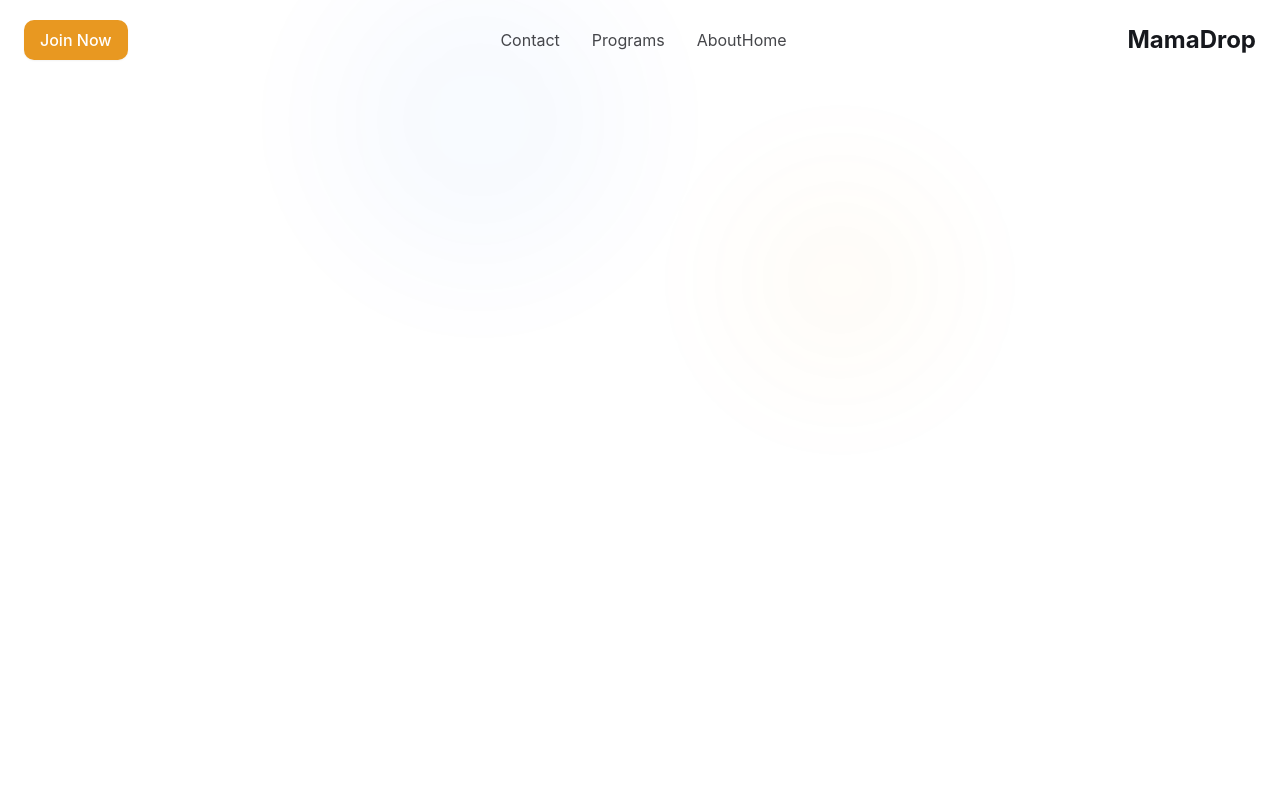
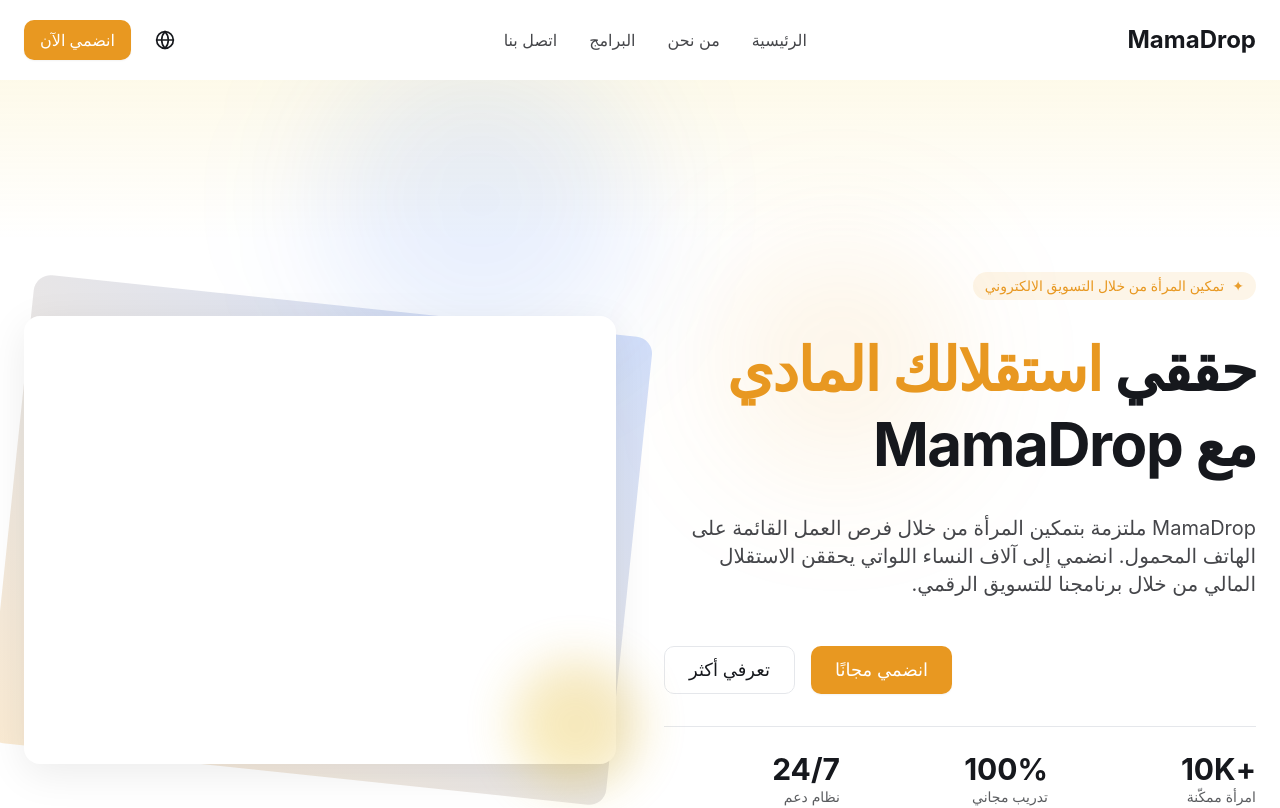
Before and after one commit to befreelikayna/empowerwave-mamdrop, a React (Vite) app: page / in a window 1280 px wide. Shown: the top 808 px of the page. Built offline with nearby package versions, Linux system fonts and the light colour scheme.

Commit message:
Translate to Arabic and fix scrolling
Translate the website to Arabic and address content hiding issues during scrolling.

```diff
--- a/src/components/Footer.tsx
+++ b/src/components/Footer.tsx
@@ -12,8 +12,8 @@ const Footer = () => {
             <Link to="/" className="inline-block mb-6">
               <span className="text-2xl font-bold">MamaDrop</span>
             </Link>
-            <p className="text-foreground/70 mb-6 max-w-xs">
-              Empowering women through digital marketing opportunities, creating financial independence from the comfort of home.
+            <p className="text-foreground/70 mb-6 max-w-xs text-right">
+              تمكين النساء من خلال فرص التسويق الرقمي، وخلق الاستقلال المالي من راحة المنزل.
             </p>
             <div className="flex space-x-4">
               <a href="#" className="w-10 h-10 rounded-full bg-foreground/5 flex items-center justify-center text-foreground/70 hover:bg-primary/10 hover:text-primary transition-colors">
@@ -32,65 +32,65 @@ const Footer = () => {
           </div>
 
           <div>
-            <h3 className="text-lg font-semibold mb-6">Quick Links</h3>
-            <ul className="space-y-4">
+            <h3 className="text-lg font-semibold mb-6 text-right">روابط سريعة</h3>
+            <ul className="space-y-4 text-right">
               <li>
-                <Link to="/" className="text-foreground/70 hover:text-primary transition-colors">Home</Link>
+                <Link to="/" className="text-foreground/70 hover:text-primary transition-colors">الرئيسية</Link>
               </li>
               <li>
-                <Link to="/about" className="text-foreground/70 hover:text-primary transition-colors">About Us</Link>
+                <Link to="/about" className="text-foreground/70 hover:text-primary transition-colors">من نحن</Link>
               </li>
               <li>
-                <Link to="/programs" className="text-foreground/70 hover:text-primary transition-colors">Programs</Link>
+                <Link to="/programs" className="text-foreground/70 hover:text-primary transition-colors">البرامج</Link>
               </li>
               <li>
-                <Link to="/testimonials" className="text-foreground/70 hover:text-primary transition-colors">Success Stories</Link>
+                <Link to="/testimonials" className="text-foreground/70 hover:text-primary transition-colors">قصص النجاح</Link>
               </li>
               <li>
-                <Link to="/contact" className="text-foreground/70 hover:text-primary transition-colors">Contact</Link>
+                <Link to="/contact" className="text-foreground/70 hover:text-primary transition-colors">اتصل بنا</Link>
               </li>
             </ul>
           </div>
 
           <div>
-            <h3 className="text-lg font-semibold mb-6">Programs</h3>
-            <ul className="space-y-4">
+            <h3 className="text-lg font-semibold mb-6 text-right">البرامج</h3>
+            <ul className="space-y-4 text-right">
               <li>
-                <Link to="/digital-marketing" className="text-foreground/70 hover:text-primary transition-colors">Digital Marketing</Link>
+                <Link to="/digital-marketing" className="text-foreground/70 hover:text-primary transition-colors">التسويق الرقمي</Link>
               </li>
               <li>
-                <Link to="/affiliate-program" className="text-foreground/70 hover:text-primary transition-colors">Affiliate Program</Link>
+                <Link to="/affiliate-program" className="text-foreground/70 hover:text-primary transition-colors">برنامج التسويق بالعمولة</Link>
               </li>
               <li>
-                <Link to="/workshops" className="text-foreground/70 hover:text-primary transition-colors">Free Workshops</Link>
+                <Link to="/workshops" className="text-foreground/70 hover:text-primary transition-colors">ورش عمل مجانية</Link>
               </li>
               <li>
-                <Link to="/mentorship" className="text-foreground/70 hover:text-primary transition-colors">Mentorship</Link>
+                <Link to="/mentorship" className="text-foreground/70 hover:text-primary transition-colors">التوجيه والإرشاد</Link>
               </li>
               <li>
-                <Link to="/community" className="text-foreground/70 hover:text-primary transition-colors">Community</Link>
+                <Link to="/community" className="text-foreground/70 hover:text-primary transition-colors">المجتمع</Link>
               </li>
             </ul>
           </div>
 
           <div>
-            <h3 className="text-lg font-semibold mb-6">Contact Us</h3>
-            <ul className="space-y-4 text-foreground/70">
-              <li>Marrakech, Morocco</li>
+            <h3 className="text-lg font-semibold mb-6 text-right">اتصل بنا</h3>
+            <ul className="space-y-4 text-foreground/70 text-right">
+              <li>مراكش، المغرب</li>
               <li>info@mamadrop.com</li>
-              <li>+212 5XX-XXXXXX</li>
+              <li dir="ltr">+212 5XX-XXXXXX</li>
             </ul>
           </div>
         </div>
 
         <div className="border-t border-border pt-8 flex flex-col md:flex-row justify-between items-center">
           <p className="text-foreground/60 text-sm mb-4 md:mb-0">
-            © {new Date().getFullYear()} MamaDrop. All rights reserved.
+            © {new Date().getFullYear()} MamaDrop. جميع الحقوق محفوظة.
           </p>
           <div className="flex space-x-6 text-sm">
-            <Link to="/privacy" className="text-foreground/60 hover:text-primary transition-colors">Privacy Policy</Link>
-            <Link to="/terms" className="text-foreground/60 hover:text-primary transition-colors">Terms of Service</Link>
-            <Link to="/cookies" className="text-foreground/60 hover:text-primary transition-colors">Cookie Policy</Link>
+            <Link to="/privacy" className="text-foreground/60 hover:text-primary transition-colors">سياسة الخصوصية</Link>
+            <Link to="/terms" className="text-foreground/60 hover:text-primary transition-colors">شروط الخدمة</Link>
+            <Link to="/cookies" className="text-foreground/60 hover:text-primary transition-colors">سياسة ملفات تعريف الارتباط</Link>
           </div>
         </div>
       </div>
--- a/src/components/Hero.tsx
+++ b/src/components/Hero.tsx
@@ -69,7 +69,7 @@ const Hero = () => {
             <div className="relative rounded-2xl overflow-hidden shadow-elevated bg-white p-2">
               <img
                 ref={imageRef}
-                src="/lovable-uploads/955f22d1-c65c-4eaa-9d73-5a9d8e492b32.png"
+                src="/lovable-uploads/ca850c3c-d8c0-4081-ab36-bb4af5e83d9a.png"
                 alt="تمكين المرأة من خلال التسويق الرقمي"
                 className="w-full h-auto object-cover opacity-0 transition-opacity"
                 style={{ aspectRatio: "4/3" }}
--- a/src/components/Navbar.tsx
+++ b/src/components/Navbar.tsx
@@ -1,7 +1,7 @@
 
 import React, { useState, useEffect } from 'react';
 import { Link } from 'react-router-dom';
-import { Menu, X, ShoppingBag } from 'lucide-react';
+import { Menu, X, Globe } from 'lucide-react';
 import Button from './common/Button';
 
 const Navbar = () => {
@@ -44,34 +44,41 @@ const Navbar = () => {
               to="/"
               className="text-foreground/80 hover:text-foreground transition-colors"
             >
-              Home
+              الرئيسية
             </Link>
             <Link
               to="/about"
               className="text-foreground/80 hover:text-foreground transition-colors"
             >
-              About
+              من نحن
             </Link>
             <Link
               to="/programs"
               className="text-foreground/80 hover:text-foreground transition-colors"
             >
-              Programs
+              البرامج
             </Link>
             <Link
               to="/contact"
               className="text-foreground/80 hover:text-foreground transition-colors"
             >
-              Contact
+              اتصل بنا
             </Link>
           </nav>
 
           <div className="flex items-center space-x-4">
+            <button
+              className="p-2 rounded-full text-foreground hover:bg-primary/10 transition-colors"
+              aria-label="تغيير اللغة"
+            >
+              <Globe size={20} />
+            </button>
+
             <Button
               variant="primary"
               className="hidden md:flex"
             >
-              Join Now
+              انضمي الآن
             </Button>
 
             <button
@@ -107,28 +114,28 @@ const Navbar = () => {
             className="text-2xl font-medium"
             onClick={() => setIsMobileMenuOpen(false)}
           >
-            Home
+            الرئيسية
           </Link>
           <Link
             to="/about"
             className="text-2xl font-medium"
             onClick={() => setIsMobileMenuOpen(false)}
           >
-            About
+            من نحن
           </Link>
           <Link
             to="/programs"
             className="text-2xl font-medium"
             onClick={() => setIsMobileMenuOpen(false)}
           >
-            Programs
+            البرامج
           </Link>
           <Link
             to="/contact"
             className="text-2xl font-medium"
             onClick={() => setIsMobileMenuOpen(false)}
           >
-            Contact
+            اتصل بنا
           </Link>
           <Button
             variant="primary"
@@ -136,7 +143,7 @@ const Navbar = () => {
             className="mt-8"
             onClick={() => setIsMobileMenuOpen(false)}
           >
-            Join Now
+            انضمي الآن
           </Button>
         </div>
       </div>
--- a/src/index.css
+++ b/src/index.css
@@ -82,8 +82,53 @@
     @apply bg-background text-foreground font-sans;
   }
 
+  /* RTL Support */
   html[dir="rtl"] body {
     text-align: right;
+  }
+
+  /* Fix for spacing in RTL layouts */
+  html[dir="rtl"] .space-x-4 > :not([hidden]) ~ :not([hidden]) {
+    --tw-space-x-reverse: 1;
+  }
+
+  html[dir="rtl"] .space-x-8 > :not([hidden]) ~ :not([hidden]) {
+    --tw-space-x-reverse: 1;
+  }
+
+  /* Add RTL margin and padding utility classes */
+  .mr-auto {
+    margin-right: auto;
+  }
+
+  .ml-auto {
+    margin-left: auto;
+  }
+
+  html[dir="rtl"] .rtl-mr-auto {
+    margin-right: auto;
+    margin-left: 0;
+  }
+
+  html[dir="rtl"] .rtl-ml-auto {
+    margin-left: auto;
+    margin-right: 0;
+  }
+
+  /* Fix animations for RTL */
+  @keyframes fadeInRTL {
+    from {
+      opacity: 0;
+      transform: translateX(20px);
+    }
+    to {
+      opacity: 1;
+      transform: translateX(0);
+    }
+  }
+
+  html[dir="rtl"] .animate-fade-in-up {
+    animation: fadeInRTL 0.8s ease-out forwards;
   }
 
   h1, h2, h3, h4, h5, h6 {
@@ -115,6 +160,11 @@
 
   .chip {
     @apply inline-flex items-center px-3 py-1 rounded-full text-xs font-medium;
+  }
+
+  /* Add invisible class that maintains layout */
+  .invisible {
+    visibility: hidden;
   }
 }
 
--- a/src/pages/Index.tsx
+++ b/src/pages/Index.tsx
@@ -25,6 +25,9 @@ const Index = () => {
       entries.forEach(entry => {
         if (entry.isIntersecting) {
           entry.target.classList.add('animate-fade-in-up');
+          // Make sure visibility is set to visible
+          entry.target.style.visibility = 'visible';
+          entry.target.style.opacity = '1';
           observer.unobserve(entry.target);
         }
       });
@@ -32,7 +35,9 @@ const Index = () => {
 
     const sections = document.querySelectorAll('section > div');
     sections.forEach(section => {
-      section.classList.add('opacity-0');
+      // Use visibility: hidden instead of opacity: 0 to avoid layout shifts
+      section.classList.add('invisible');
+      section.style.opacity = '0';
       observer.observe(section);
     });
 
@@ -44,9 +49,9 @@ const Index = () => {
   }, []);
 
   return (
-    <div className="flex flex-col min-h-screen">
+    <div className="flex flex-col min-h-screen" dir="rtl" lang="ar">
       <Navbar />
-      <main className="flex-grow">
+      <main className="flex-grow pt-20"> {/* Add padding-top to account for fixed navbar */}
         <Hero />
         <Features />
         <Steps />
```
Also changed, not shown: src/components/CustomHead.tsx (+2 -9 lines), public/lovable-uploads/ca850c3c-d8c0-4081-ab36-bb4af5e83d9a.png (added).
